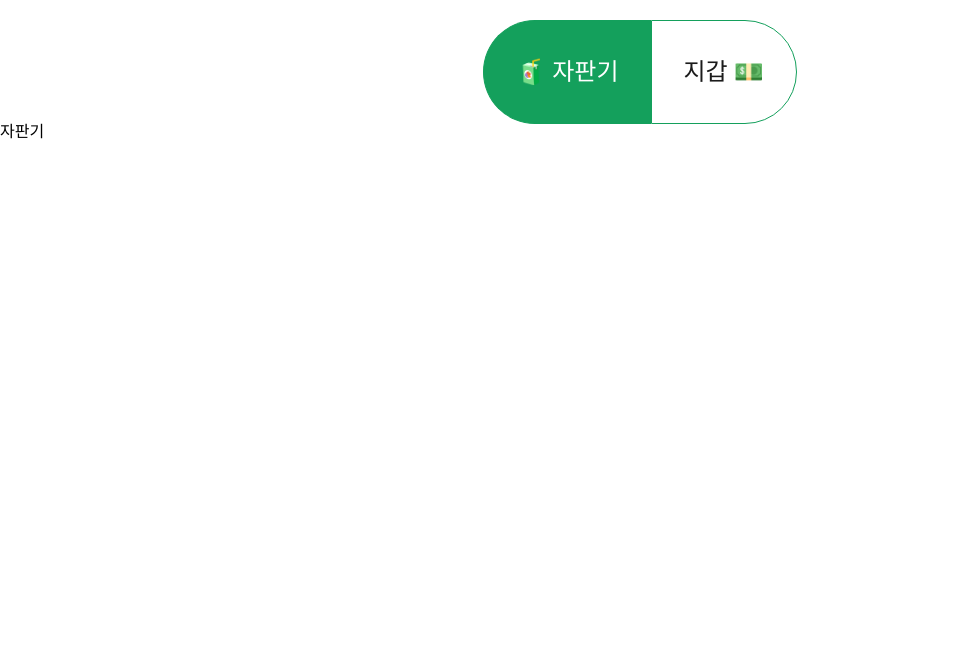
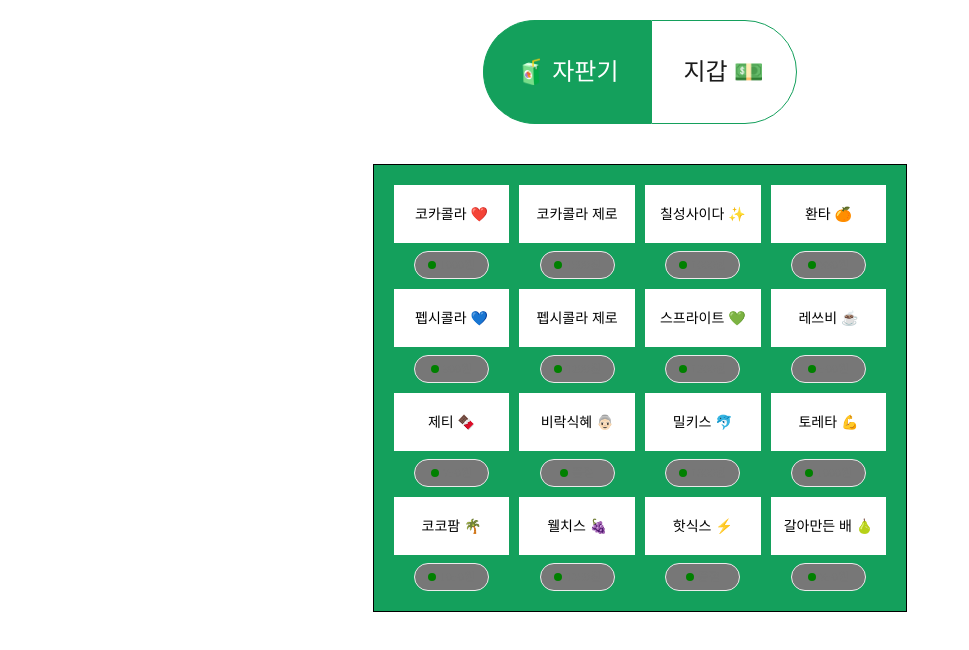
Before and after one commit to codesquad-members-2022/fe-vm, a React (Create React App) app: page / in a window 1280 px wide. Shown: the top 650 px of the page, without its empty margins (0-969 px from the left). Built offline with nearby package versions, Linux system fonts and the light colour scheme.

Commit message:
Feat: 자판기의 상품과 관련된 UI 구현 - 정적인 UI만 구현함 - 재고가 없을 경우 가격 대신 '품절'을 보여준다.
Related to: #4

```diff
--- a/src/Pages/VendingMachine.jsx
+++ b/src/Pages/VendingMachine.jsx
@@ -1,3 +1,2 @@
-export default function VendingMachine() {
-  return <p>자판기</p>;
-}
+import VendingMachine from 'components/VendingMachine';
+export default VendingMachine;
--- /dev/null
+++ b/src/components/VendingMachine/ProductContainer/Product.jsx
@@ -0,0 +1,49 @@
+import styled from 'styled-components';
+
+export default function Product({ info }) {
+  return (
+    <ProductWrapper>
+      <ProductButton>{info.name}</ProductButton>
+      <PriceWrapper>
+        <PriceState />
+        <Price>{info.stock ? info.price + '원' : '품절'}</Price>
+      </PriceWrapper>
+    </ProductWrapper>
+  );
+}
+
+const ProductWrapper = styled.div`
+  display: flex;
+  flex-direction: column;
+  align-items: center;
+`;
+
+const ProductButton = styled.button`
+  width: 100%;
+  padding: 16px 12px;
+  margin-bottom: 8px;
+  border: 1px solid transparent;
+  ${({ theme }) => theme.fontStyles.smallBold};
+  background: ${({ theme }) => theme.colors.white};
+`;
+
+const PriceWrapper = styled.div`
+  width: 65%;
+  padding: 4px 8px;
+  border: 1px solid ${({ theme }) => theme.colors.gray4};
+  border-radius: 999px;
+  background: ${({ theme }) => theme.colors.gray2};
+  color: ${({ theme }) => theme.colors.gray2};
+`;
+
+const PriceState = styled.span`
+  display: inline-block;
+  padding: 4px;
+  margin-right: 4px;
+  border-radius: 50%;
+  background: green;
+`;
+
+const Price = styled.span`
+  ${({ theme }) => theme.fontStyles.xSmallBold};
+`;
--- /dev/null
+++ b/src/components/VendingMachine/ProductContainer/index.jsx
@@ -0,0 +1,18 @@
+import styled from 'styled-components';
+import productsList from 'mock/Products';
+import Product from './Product';
+
+const GridContainer = styled.div`
+  display: grid;
+  grid-template-columns: repeat(4, 1fr);
+  gap: 10px;
+  padding: 20px;
+  border: 1px solid black;
+  background: ${({ theme }) => theme.colors.green};
+`;
+
+export default function ProductContainer() {
+  const list = productsList.map(product => <Product key={product.id} info={product}></Product>);
+
+  return <GridContainer>{list}</GridContainer>;
+}
--- /dev/null
+++ b/src/components/VendingMachine/index.jsx
@@ -0,0 +1,17 @@
+import styled from 'styled-components';
+import ProductContainer from './ProductContainer';
+
+const MachineContainer = styled.div`
+  display: flex;
+  justify-content: center;
+  text-align: center;
+  margin-top: 40px;
+`;
+
+export default function VendingMachine() {
+  return (
+    <MachineContainer>
+      <ProductContainer />
+    </MachineContainer>
+  );
+}
--- a/src/pages/VendingMachine.jsx
+++ b/src/pages/VendingMachine.jsx
@@ -1,3 +1,2 @@
-export default function VendingMachine() {
-  return <p>자판기</p>;
-}
+import VendingMachine from 'components/VendingMachine';
+export default VendingMachine;
```
